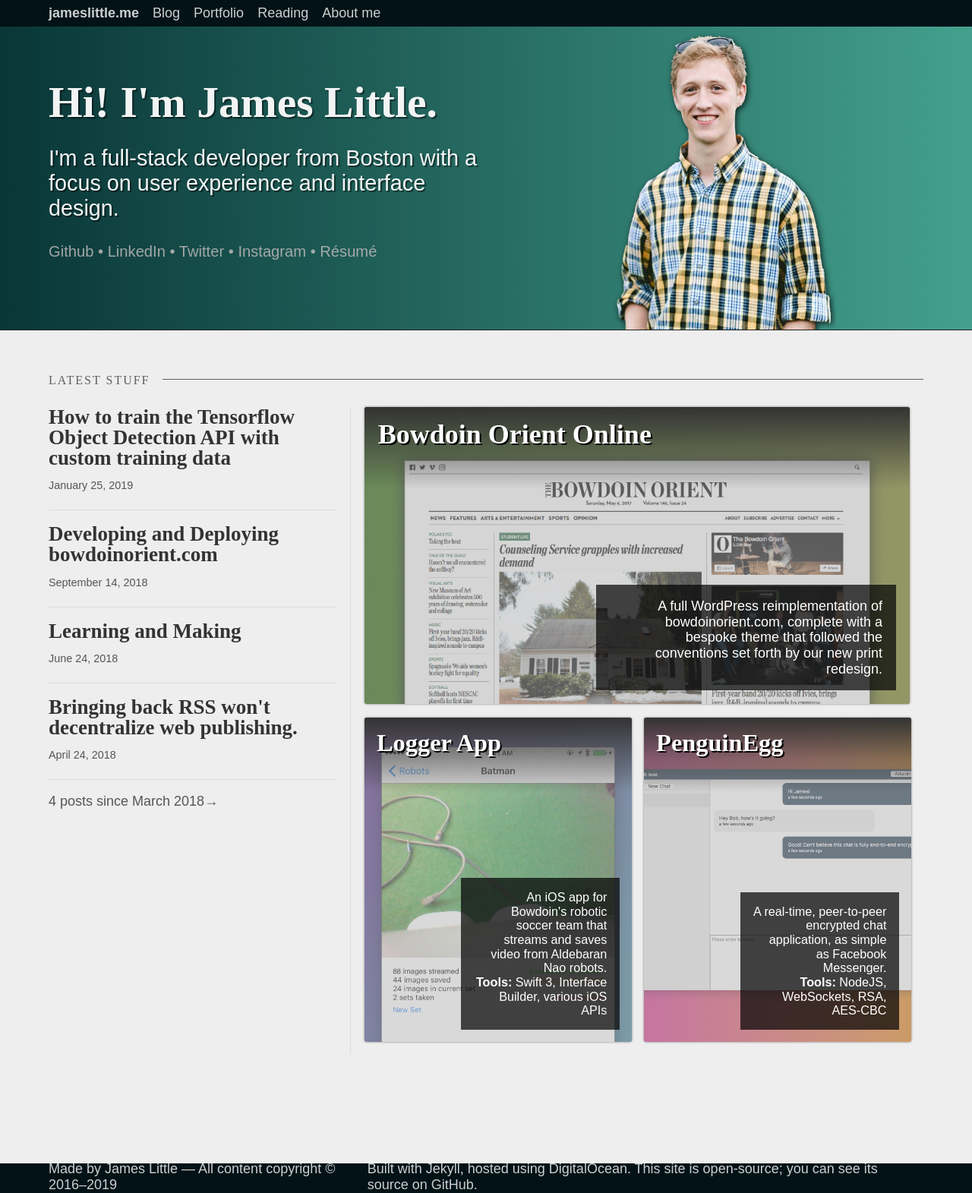
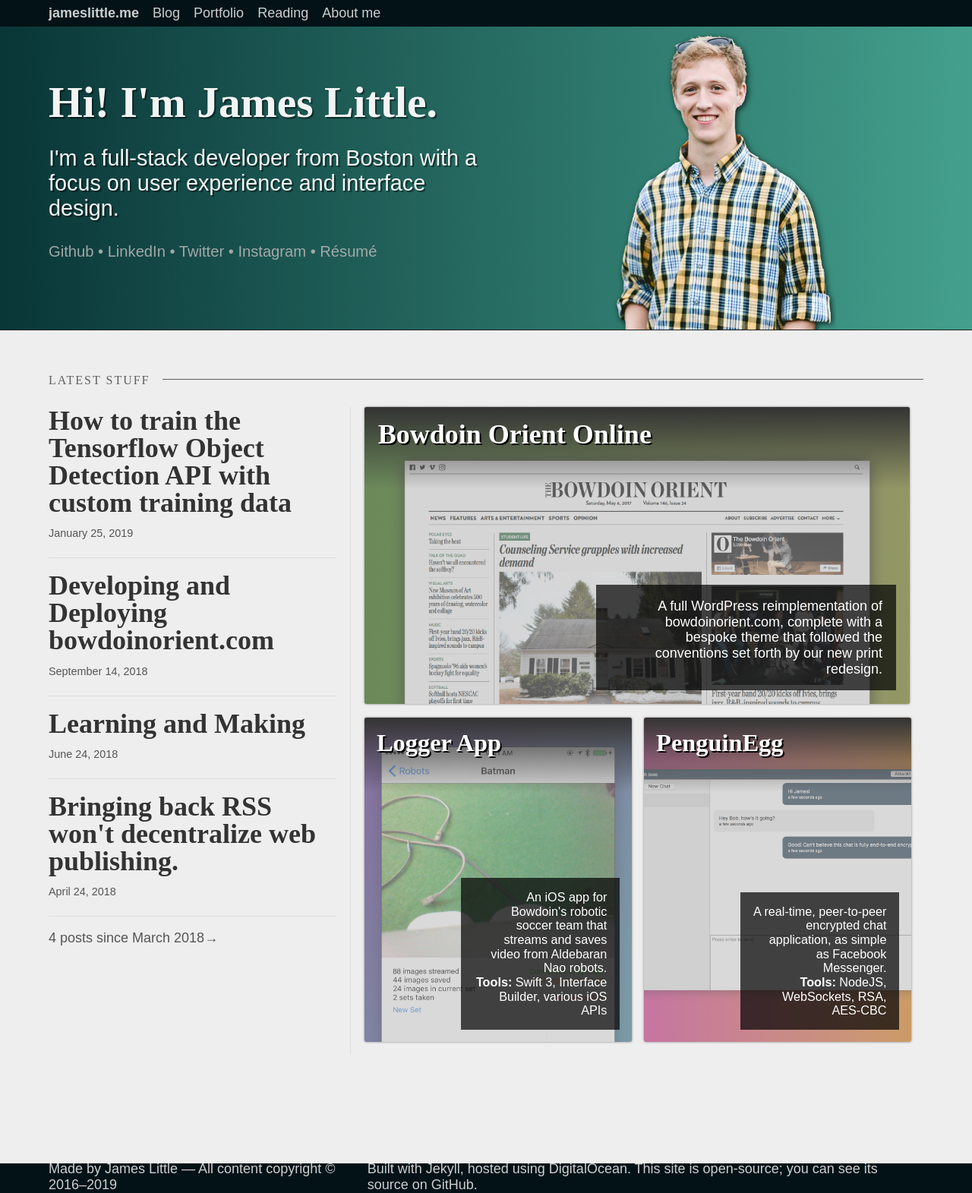
Before and after one commit to jameslittle230/jameslittle.me-archive, a Jekyll site: the page built from index.html, in a window 1280 px wide. Shown: the whole page at 76% size. Built offline with Jekyll 4.4.1, drawn with Linux system fonts in a browser that asks for light colours; some web fonts are replaced; comment, search, counter and statistics services are not loaded.

Commit message:
Change HTML of listings

```diff
--- a/index.html
+++ b/index.html
@@ -23,9 +23,7 @@
 			<div class="home-post-list">
             {% for post in site.posts %}
                 <a class="home-article-preview" href="{{post.url}}">
-                    {% if post.img %}<figure class="article-img"><img src="/img/{{ post.img }}" alt="Image for {{ post.title}}"></figure>{% endif %}
-                    {% if post.title %}<h1 class="article-title">{{post.title}}</h1>{% endif %}
-                    {% if post.line %}<p class="article-line">{{post.line}}</p>{% endif %}
+                    {% if post.title %}<h1>{{post.title}}</h1>{% endif %}
                     <p class="article-meta">{{post.date | date: "%B %d, %Y"}}</p>
                 </a>
 
@@ -39,19 +37,19 @@
         </div>
 
         <div class="home-section__column home-section__column--portfolio">
-            <a class="portfolio-object portfolio-object--orient" href="/portfolio/orient/">
+            <a class="portfolio-object" href="/portfolio/orient/" style="background-image: url('/img/home/orient/orient-square.png');">
                 <h1 class="portfolio-object__header">Bowdoin Orient Online</h1>
                 <p class="portfolio-object__description">A full WordPress reimplementation of bowdoinorient.com, complete with a bespoke theme that followed the conventions set forth by our new print redesign.</p>
             </a>
 
             <div class="portfolio-row">
-                <a class="portfolio-object portfolio-object--half portfolio-object--logger-app" href="/portfolio/logger">
+                <a class="portfolio-object portfolio-object--half" href="/portfolio/logger" style="background-image: url('/img/home/logger/logger-square.png');">
                     <h1 class="portfolio-object__header">Logger App</h1>
                     <p class="portfolio-object__description">An iOS app for Bowdoin's robotic soccer team that streams and saves video from Aldebaran Nao robots.<br>
                     <strong>Tools:</strong> Swift 3, Interface Builder, various iOS APIs</p>
                 </a>
 
-                <a class="portfolio-object portfolio-object--half portfolio-object--penguinegg" href="/portfolio/penguinegg">
+                <a class="portfolio-object portfolio-object--half" href="/portfolio/penguinegg" style="background-image: url('/img/home/penguinegg/penguinegg-square.png');">
                     <h1 class="portfolio-object__header">PenguinEgg</h1>
                     <p class="portfolio-object__description">A real-time, peer-to-peer encrypted chat application, as simple as Facebook Messenger.<br>
                     <strong>Tools:</strong> NodeJS, WebSockets, RSA, AES-CBC</p>
--- a/pages/portfolio.html
+++ b/pages/portfolio.html
@@ -9,8 +9,8 @@
 {% for post in items %}
 
 <div class="article-listing">
-    <a href="{{post.url}}"><h1 class="article-title">{{post.title}}</h1></a>
-    <p class="article-line">{{post.blurb}}</p>
+    <a href="{{post.url}}"><h1>{{post.title}}</h1></a>
+    <p>{{post.blurb}}</p>
     <p class="article-meta">{{post.when}} {% if post.link != "" %}&bullet; <a href="{{post.link}}">{{post.link}}</a>{% endif %}</p>
 </div>
 
```
Also changed, not shown: pages/blog.html (+4 -6 lines).
